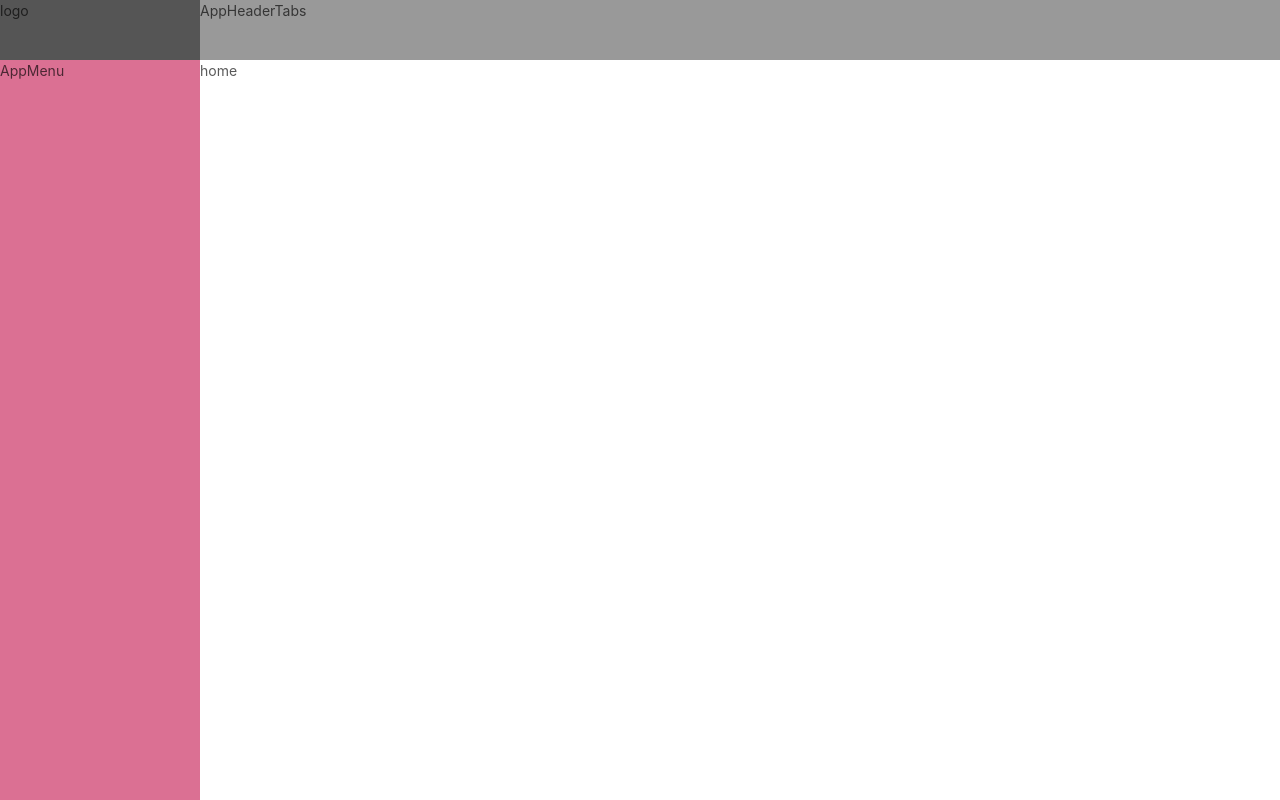
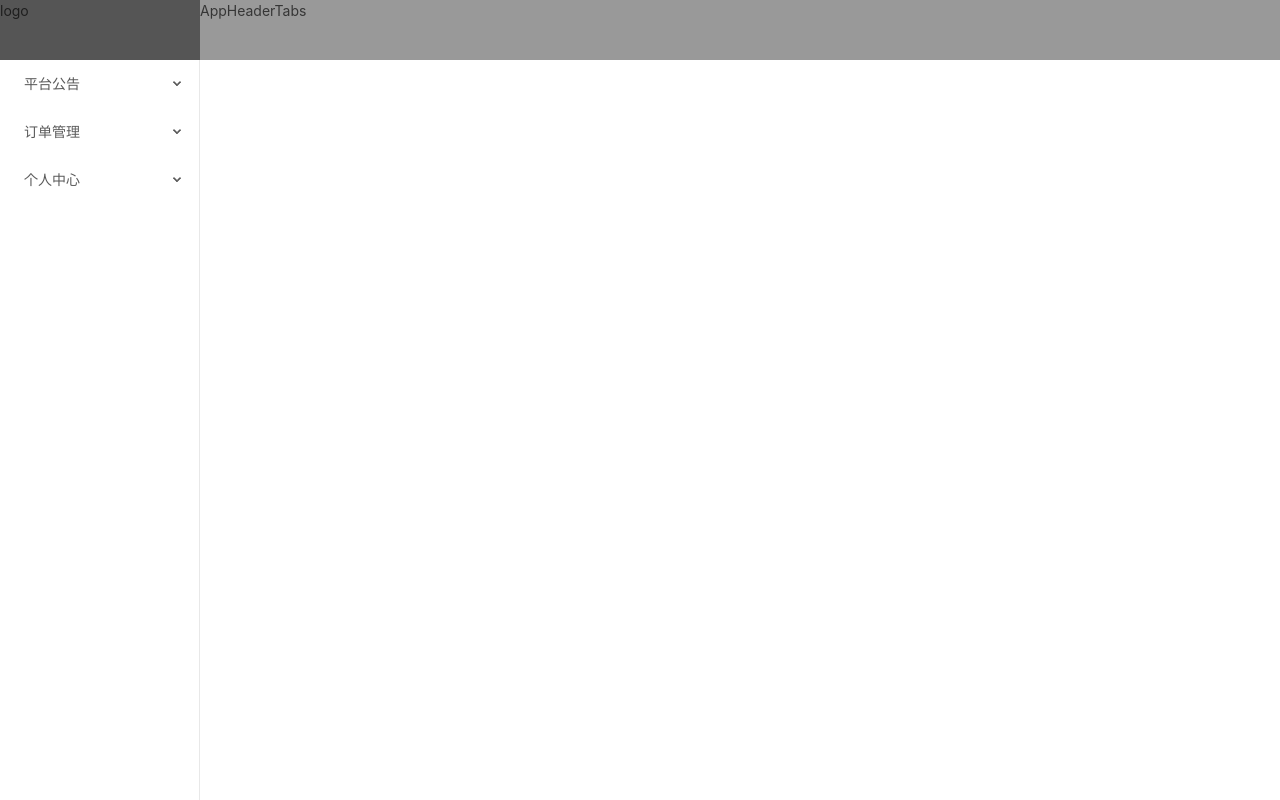
Before and after one commit to mssk2099/igg-crowd, a Vue app: page /#/ in a window 1280 px wide. Built offline with nearby package versions, Linux system fonts and the light colour scheme.

Commit message:
chore: WIP on router

```diff
--- a/src/layouts/AppMenu/index.vue
+++ b/src/layouts/AppMenu/index.vue
@@ -1,11 +1,38 @@
 <template>
-  <div>
-    AppMenu
-  </div>
+  <AMenu mode="inline">
+    <template v-for="group in menu">
+      <SubMenu :key="group.path">
+        <span slot="title">{{ group.meta.title }}</span>
+        <template v-for="item in group.children">
+          <Item :key="`${group.path}/${item.path}`">
+            {{ item.meta.title }}
+          </Item>
+        </template>
+      </SubMenu>
+    </template>
+  </AMenu>
 </template>
 
-<script>
-export default {}
+<script lang="ts">
+import { defineComponent } from '@vue/composition-api'
+import { Menu } from 'ant-design-vue'
+import { dynamicRoutes } from '../../router/config'
+import { createMenuConfig } from '../../router/menu'
+
+const { SubMenu, Item } = Menu
+
+export default defineComponent({
+  components: {
+    AMenu: Menu,
+    SubMenu,
+    Item
+  },
+  setup() {
+    return {
+      menu: createMenuConfig(dynamicRoutes)
+    }
+  }
+})
 </script>
 
 <style scoped></style>
--- /dev/null
+++ b/src/router/config.ts
@@ -0,0 +1,73 @@
+import { RouteConfig } from 'vue-router'
+import { BasicLayout } from '../layouts'
+import Home from '../views/Home.vue'
+
+export const dynamicRoutes: RouteConfig[] = [
+  // 平台公告
+  {
+    path: 'notice',
+    meta: { title: '平台公告' },
+    children: [
+      { path: 'list', meta: { title: '公告列表' } },
+      { path: 'manage', meta: { title: '公告管理' } }
+    ]
+  },
+
+  // 订单管理
+  {
+    path: 'project',
+    meta: { title: '订单管理' },
+    children: [
+      { path: 'projects', meta: { title: '订单管理' } },
+      { path: 'requirements', meta: { title: '报价参考' } },
+      { path: 'price-query', meta: { title: '报价参考' } }
+    ]
+  },
+
+  // 个人中心
+  {
+    path: 'user',
+    meta: { title: '个人中心' },
+    children: [
+      { path: 'profile', meta: { title: '我的资料' } },
+      { path: 'bank-info', meta: { title: '开户信息' } },
+      { path: 'account', meta: { title: '我的账号' } },
+      { path: 'staff', meta: { title: '员工管理' } },
+      { path: 'coop-agreement', meta: { title: '平台协议' } }
+    ]
+  }
+]
+
+const staticRoutes: Array<RouteConfig> = [
+  {
+    path: '/u',
+    children: [
+      { path: 'login' },
+      { path: 'signup' },
+      { path: 'reset-password' },
+      { path: 'set-password' }
+    ]
+  },
+  {
+    path: '/',
+    component: BasicLayout,
+    children: [
+      {
+        path: 'home',
+        meta: {
+          title: '首页',
+          tabbable: true,
+          pin: true,
+          menu: { visible: false }
+        },
+        component: Home
+      },
+      ...dynamicRoutes
+    ]
+  },
+  { path: '/403' },
+  { path: '/404' },
+  { path: '/503' }
+]
+
+export const routes = staticRoutes
--- /dev/null
+++ b/src/router/menu.ts
@@ -0,0 +1,3 @@
+import { RouteConfig } from 'vue-router'
+
+export const createMenuConfig = (routes: RouteConfig[]) => routes
--- a/src/views/Home.vue
+++ b/src/views/Home.vue
@@ -5,10 +5,13 @@
 </template>
 
 <script lang="ts">
-import Vue from 'vue'
+import { defineComponent } from '@vue/composition-api'
 
-export default Vue.extend({
-  name: 'Home'
+export default defineComponent({
+  name: 'Home',
+  setup() {
+    //
+  }
 })
 </script>
 
```
Also changed, not shown: src/router/index.ts (+2 -37 lines).
